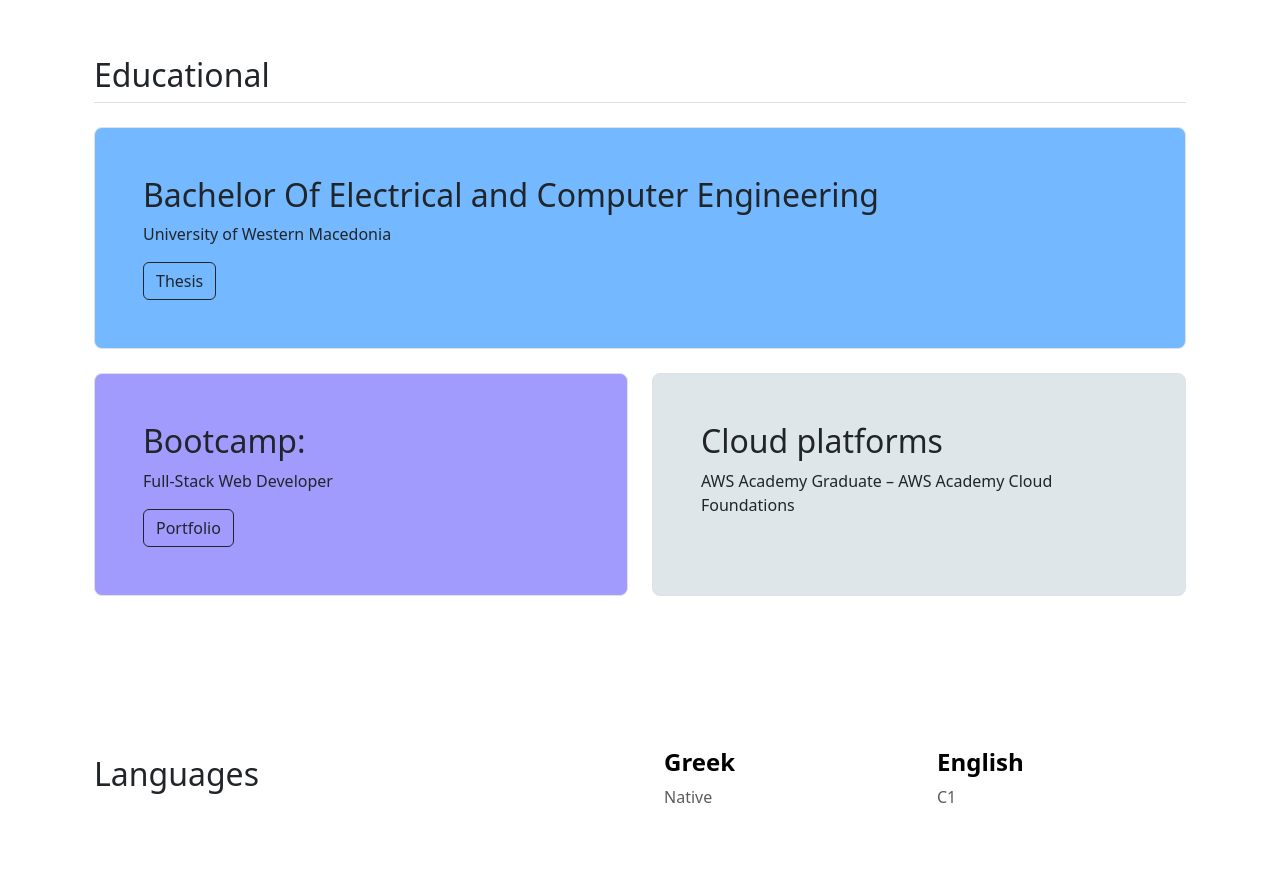
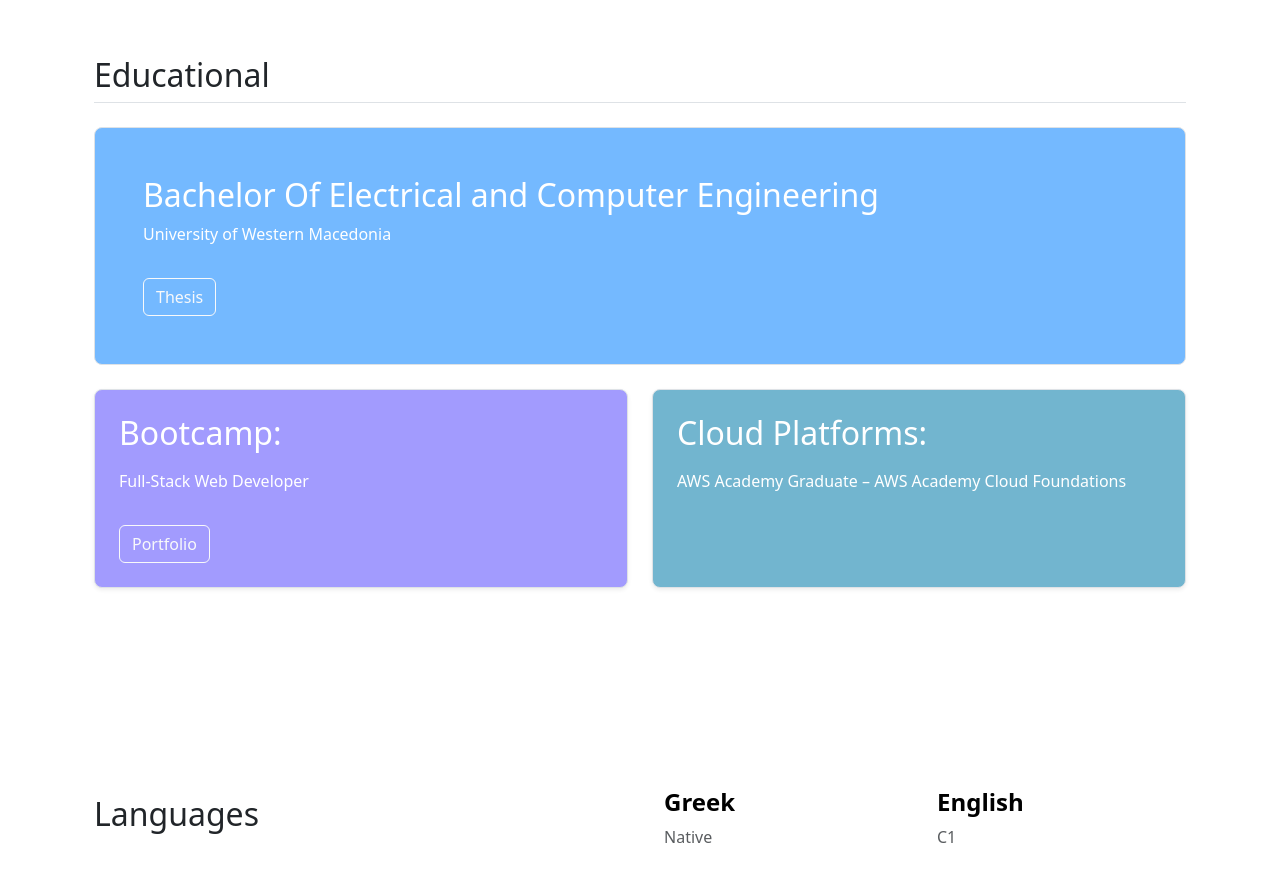
Before and after one commit to stellamarma/My-website, a Vue app: page / in a window 1280 px wide. Shown: the part 2000-2881 px from the top of the page. Built offline with nearby package versions, Linux system fonts and the light colour scheme.

Commit message:
Add css for education

```diff
--- a/src/components/Education.vue
+++ b/src/components/Education.vue
@@ -4,33 +4,38 @@
 
       <div class="row mt-4">
         <div class="col-12">
-          <div class="h-100 p-5 custom-bg-red border rounded-3">
+          <div class="h-100 p-5 custom-bg-red border rounded-3 text-white">
             <h2>Bachelor Of Electrical and Computer Engineering</h2>
             <p>University of Western Macedonia</p>
-            <a href="https://dspace.uowm.gr/xmlui/handle/123456789/4759"><button type="button" class="btn btn-outline-dark">Thesis</button></a>
+            <a href="https://dspace.uowm.gr/xmlui/handle/123456789/4759"><button type="button" class="btn btn-outline-light mt-3">Thesis</button></a>
           </div>
         </div>
       </div>
 
       <!-- Νέα διάταξη με δύο στήλες κάτω -->
-      <div class="row mt-4">
-        <div class="col-6">
-          <div class="h-100 p-5 custom-bg-blue border rounded-3">
-            <h2>Bootcamp:</h2>
-            <p>Full-Stack Web Developer</p>
-            <a href="https://github.com/stellamarma/Web_Develop_projects"><button type="button" class="btn btn-outline-dark">Portfolio</button></a>
+  <div class="row py-4">
+    <div class="col-md-6 mb-4">
+      <div class="h-100 p-4 custom-bg-blue border rounded-3 shadow-sm">
+        <h2 class="mb-3 text-white">Bootcamp:</h2>
+        <p class="text-white">Full-Stack Web Developer</p>
+        <a href="https://github.com/stellamarma/Web_Develop_projects">
+          <button type="button" class="btn btn-outline-light mt-3">Portfolio</button>
+        </a>
       </div>
     </div>
-        <div class="col-6">
-          <div class="h-100 p-5 custom-bg-green border rounded-3">
-            <h2>Cloud platforms</h2>
-            <p>
+
+    <div class="col-md-6 mb-4">
+      <div class="h-100 p-4 custom-bg-green border rounded-3 shadow-sm">
+        <h2 class="mb-3 text-white">Cloud Platforms:</h2>
+        <p class="text-white">
           AWS Academy Graduate – AWS Academy Cloud Foundations
         </p>
       </div>
     </div>
   </div>
+
 </div>
+
   </template>
 
   <style scoped>
@@ -43,6 +48,6 @@
     }
 
     .custom-bg-green {
-      background-color: rgb(223, 230, 233); /* Πράσινο */
+      background-color: rgba(70, 158, 192, 0.759); /* Πράσινο */
     }
   </style>
```
Lines whose indentation alone changed are shown as unchanged.
